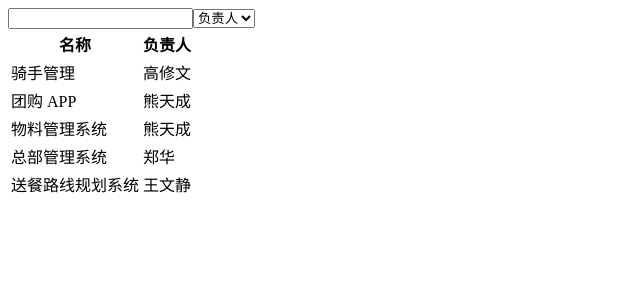
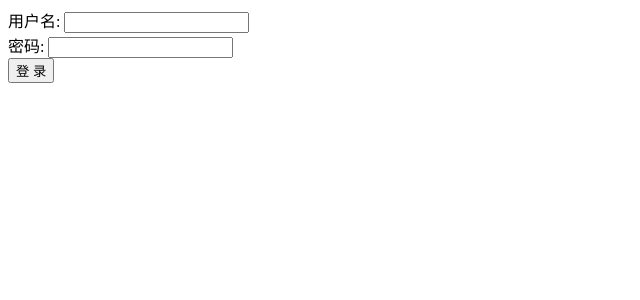
Before and after one commit to sunkaiqi00/jira, a React (Create React App) app: page / in a window 1280 px wide. Shown: the top 300 px of the page, without its empty margins (0-640 px from the left). Built offline with nearby package versions, Linux system fonts and the light colour scheme; data requests are answered from the project's data file.

Commit message:
基础login, json-server middlewares

```diff
--- a/package.json
+++ b/package.json
@@ -23,7 +23,7 @@
     "test": "react-scripts test",
     "eject": "react-scripts eject",
     "prepare": "husky install",
-    "json-server": "json-server __json_server_mock__/db.json --watch --port 6060"
+    "json-server": "json-server __json_server_mock__/db.json --watch --port 6060 --middlewares ./__json_server_mock__/middleware.js"
   },
   "eslintConfig": {
     "extends": [
--- a/src/App.tsx
+++ b/src/App.tsx
@@ -1,10 +1,12 @@
+import Login from "components/login/Login";
 import ScreensProject from "components/screens";
 import React from "react";
 
 function App() {
   return (
     <div className="App">
-      <ScreensProject />
+      <Login />
+      {/* <ScreensProject /> */}
     </div>
   );
 }
--- /dev/null
+++ b/src/components/login/Login.tsx
@@ -0,0 +1,62 @@
+import React, { ChangeEvent, FormEvent, useState } from "react";
+
+interface UserInfo {
+  userName: string;
+  password: string;
+}
+
+const apiUrl = process.env.REACT_APP_API_URL;
+
+const Login = () => {
+  const [userInfo, setUserInfo] = useState<UserInfo>({
+    userName: "",
+    password: "",
+  });
+  const handleSubmit = (e: FormEvent<HTMLFormElement>) => {
+    e.preventDefault();
+    console.log(userInfo);
+    fetch(`${apiUrl}/login`, {
+      method: "post",
+      headers: {
+        "Content-Type": "application/json",
+      },
+      body: JSON.stringify(userInfo),
+    })
+      .then((res) => res.json())
+      .then((res) => {
+        console.log(res);
+      });
+  };
+  const handleChnage = (e: ChangeEvent<HTMLInputElement>) => {
+    const key = e.target.name;
+    const value = e.target.value;
+    setUserInfo({
+      ...userInfo,
+      [key]: value,
+    });
+  };
+  return (
+    <form onSubmit={handleSubmit}>
+      <label htmlFor="userName">用户名: </label>
+      <input
+        name="userName"
+        id="userName"
+        value={userInfo.userName}
+        onChange={handleChnage}
+      />
+      <br />
+      <label htmlFor="password">密码: </label>
+      <input
+        name="password"
+        id="password"
+        type="password"
+        value={userInfo.password}
+        onChange={handleChnage}
+      />
+      <br />
+      <button type="submit">登 录</button>
+    </form>
+  );
+};
+
+export default Login;
```
Also changed, not shown: __json_server_mock__/middleware.js (added, +15 -0 lines).
